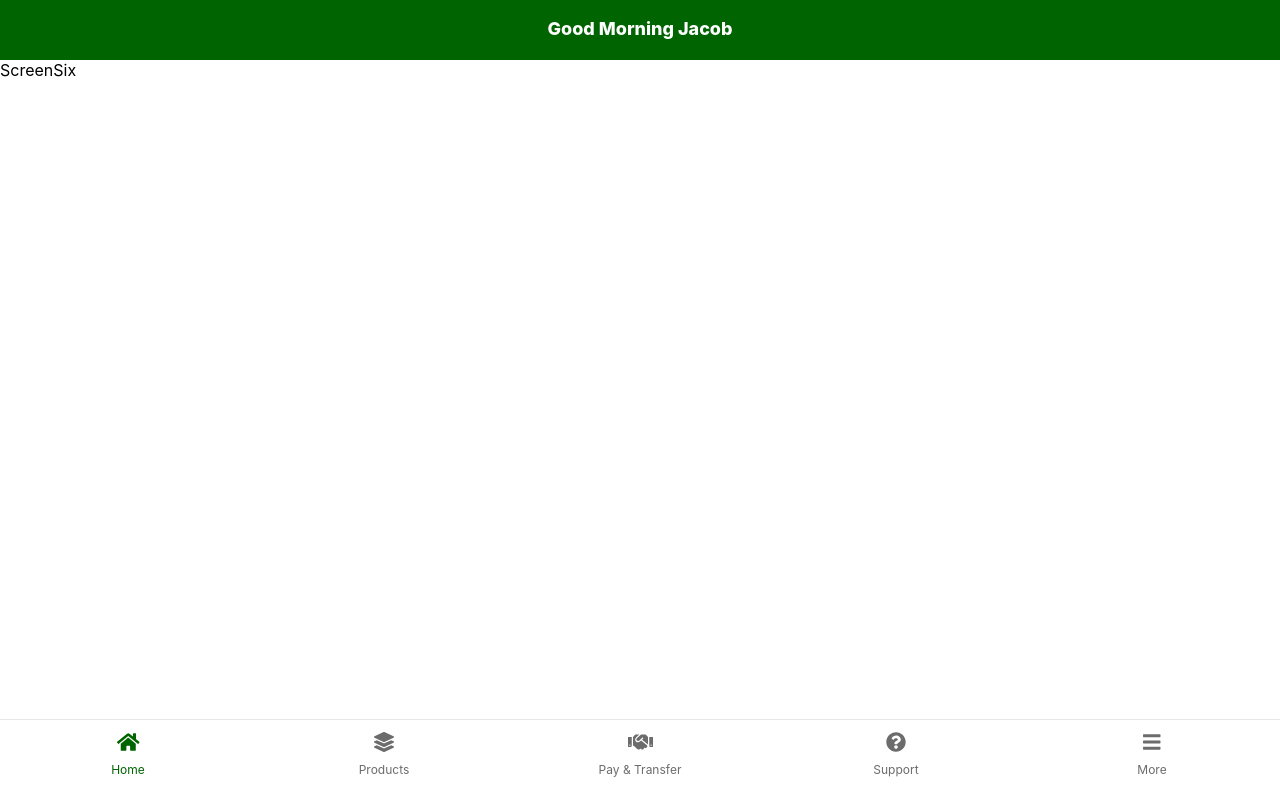
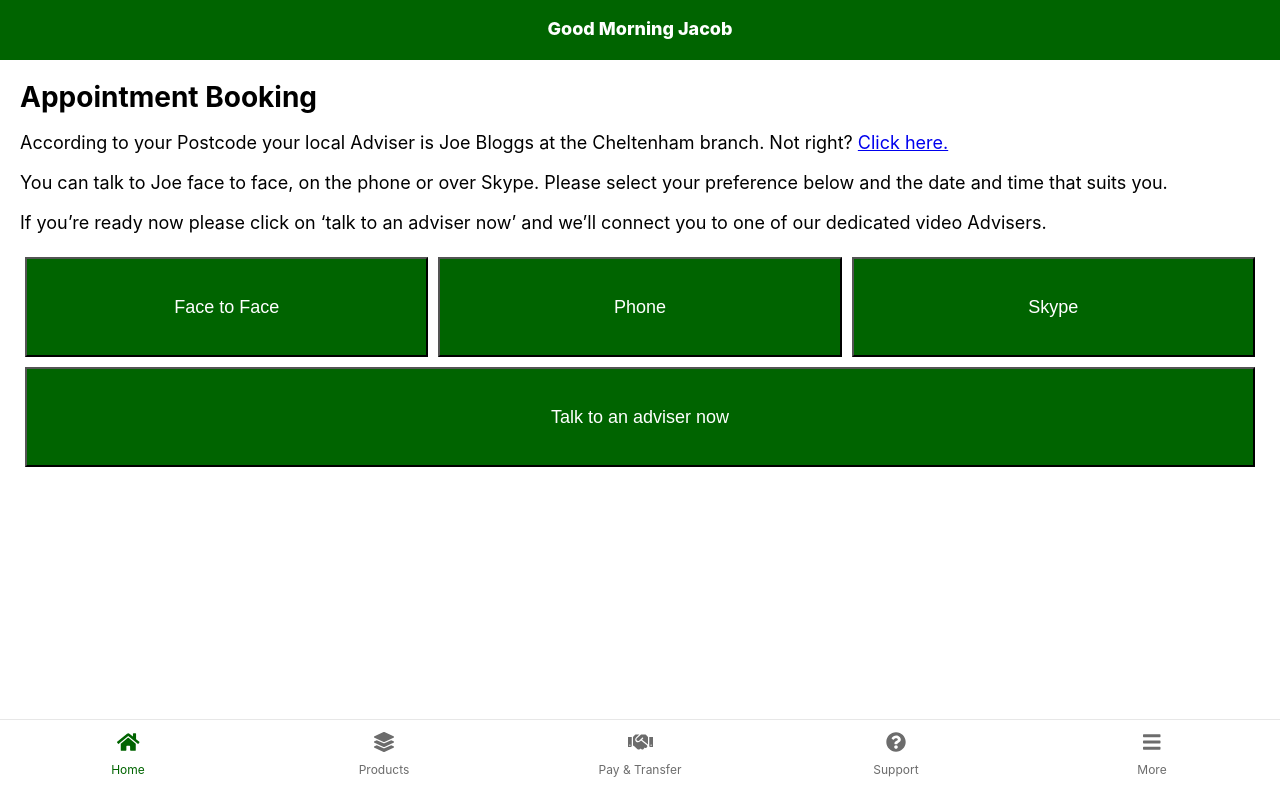
Before and after one commit to vinitkumargoel/wealth_project, a React (Create React App) app: page /ScreenSix in a window 1280 px wide. Built offline with nearby package versions, Linux system fonts and the light colour scheme.

Commit message:
Six done

```diff
--- a/src/Pages/ScreenFour/ScreenFour.css
+++ b/src/Pages/ScreenFour/ScreenFour.css
@@ -1,5 +1,6 @@
 .ScreenFour {
     padding: 20px;
+    margin-bottom: 100px
 }
 
 .ScreenFour h3 {
--- a/src/Pages/ScreenSix/ScreenSix.css
+++ b/src/Pages/ScreenSix/ScreenSix.css
@@ -0,0 +1,28 @@
+.ScreenSix {
+    padding: 20px;
+    margin-bottom: 100px
+}
+
+.ScreenSix h3 {
+    font-size: 28px;
+    margin: 0px
+}
+
+.ScreenSix p {
+    font-size: 18px;
+    line-height: 22px
+}
+
+.ScreenSix .button_container {
+    display: flex;
+}
+
+.ScreenSix button {
+    background-color: darkgreen;
+    color: white;
+    width: 100%;
+    font-size: 18px;
+    margin: 5px;
+    height: 100px;
+    text-align: center
+}
--- a/src/Pages/ScreenSix/ScreenSix.js
+++ b/src/Pages/ScreenSix/ScreenSix.js
@@ -1,13 +1,37 @@
 import React, {
     Component
 } from 'react';
+
+import "./ScreenSix.css";
 
 class ScreenSix extends Component {
     state = {};
 
     render() {
         return (
-            <div>ScreenSix</div>
+            <div className="ScreenSix">
+                <h3>Appointment Booking</h3>
+                <p>
+                    According to your Postcode your local Adviser is Joe Bloggs at the Cheltenham branch. Not right? <a href="#">Click here.</a>
+                </p>
+                <p>
+                    You can talk to Joe face to face, on the phone or over Skype. Please select your preference below and the date and time that suits you.
+                </p>
+                <p>
+                    If you’re ready now please click on ‘talk to an adviser now’ and we’ll connect you to one of our dedicated video Advisers.
+                </p>
+
+                <div className="button_container">
+                    <button>Face to Face</button>
+                    <button>Phone</button>
+                    <button>Skype</button>
+                </div>
+                <div className="button_container">
+                    <button className="bottom_big_button">
+                        Talk to an adviser now
+                    </button>
+                </div>
+            </div>
         );
     }
 }
```
